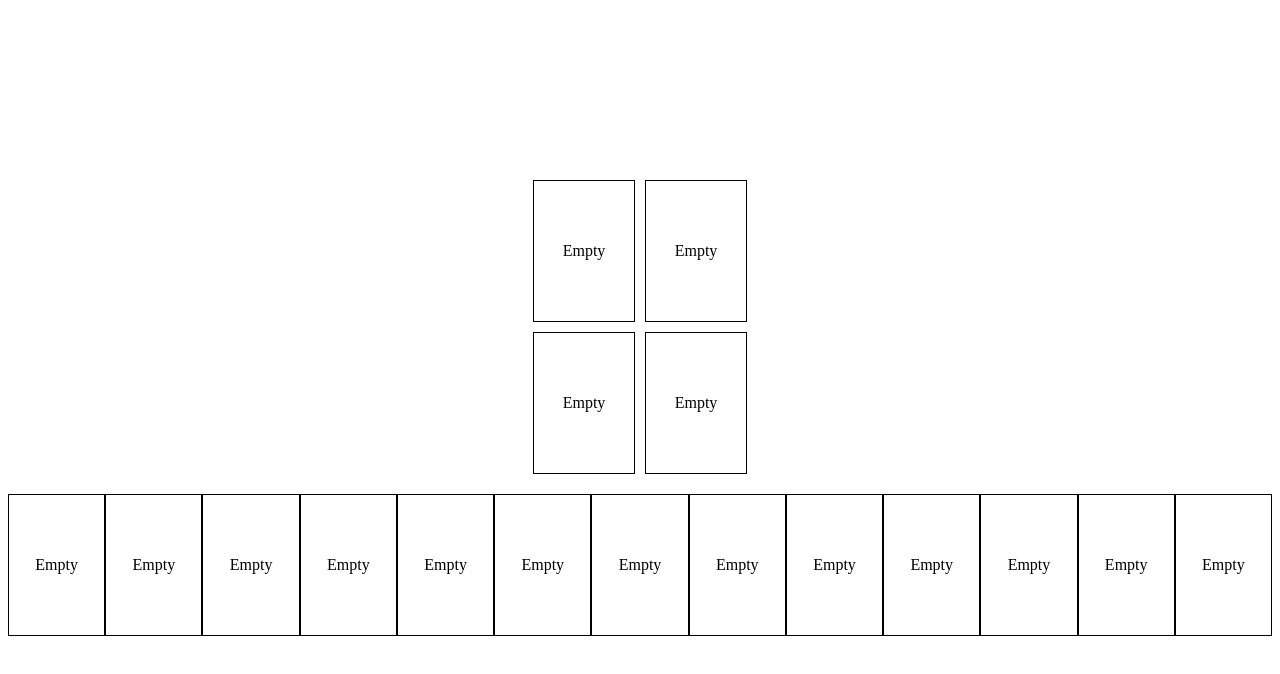
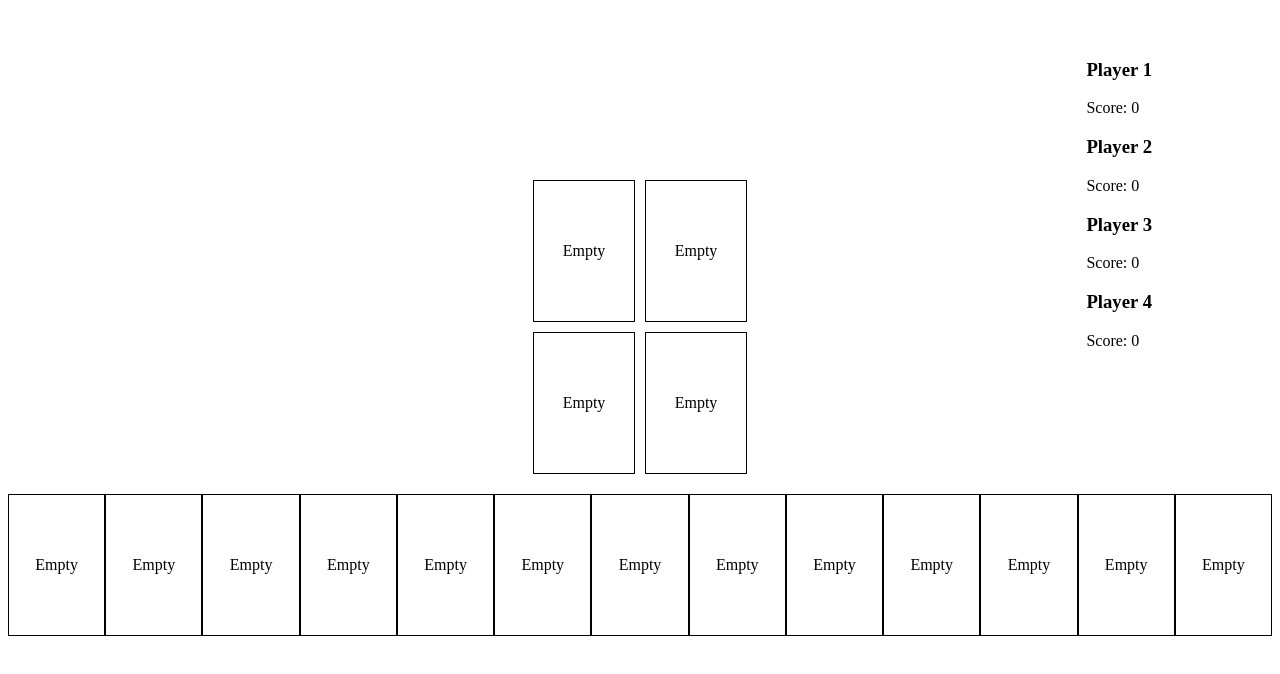
Before and after one commit to TheFluffyNebula/Hearts, a React (Vite) app in the folder client/: page / in a window 1280 px wide. Shown: the top 674 px of the page. Built offline with nearby package versions, Linux system fonts and the light colour scheme.

Commit message:
layout for center cards, hand, scoreboard

```diff
--- a/client/src/App.jsx
+++ b/client/src/App.jsx
@@ -3,7 +3,7 @@
 import React from 'react';
 import CenterCards from './components/CenterCards';
 import Hand from './components/Hand';
-import Card from './components/Card';
+import Scoreboard from './components/Scoreboard';
 
 // const SUITS = ["♠", "♣", "♥", "♦"]
 function App() {
@@ -12,6 +12,7 @@ function App() {
     <div className="app">
       <CenterCards />
       <Hand />
+      <Scoreboard />
     </div>
   );
 }
--- a/client/src/components/CenterCards.jsx
+++ b/client/src/components/CenterCards.jsx
@@ -1,13 +1,19 @@
 import React from 'react';
+import { useState } from 'react';
 import CardSlot from './CardSlot';
 
 function CenterCards() {
+  const initArray = []
+  for (let i = 0; i < 4; i++) {
+    initArray.push(null)
+  }
+  const [hand, setHand] = useState(initArray);
+
   return (
     <div className="center-cards">
-      <CardSlot />
-      <CardSlot />
-      <CardSlot />
-      <CardSlot />
+      {hand.map((card, index) => (
+        <CardSlot key={index} card={card} />
+      ))}
     </div>
   );
 }
--- a/client/src/components/Hand.jsx
+++ b/client/src/components/Hand.jsx
@@ -5,12 +5,12 @@ import CardSlot from './CardSlot';
 
 function Hand() {
   // Initialize the hand with 13 slots, with the first card as the 3 of Hearts
-  const sampleArray = []
-  // sampleArray.push({ rank: "3", suit: "♥" });
+  const initArray = []
+  // initArray.push({ rank: "3", suit: "♥" });
   for (let i = 0; i < 13; i++) {
-    sampleArray.push(null)
+    initArray.push(null)
   }
-  const [hand, setHand] = useState(sampleArray);
+  const [hand, setHand] = useState(initArray);
 
   return (
     <div className="hand">
--- /dev/null
+++ b/client/src/components/Scoreboard.jsx
@@ -0,0 +1,26 @@
+import React from 'react';
+
+const Scoreboard = () => {
+    return (
+        <div className="scoreboard">
+            <div className="player">
+                <h3>Player 1</h3>
+                <p>Score: 0</p>
+            </div>
+            <div className="player">
+                <h3>Player 2</h3>
+                <p>Score: 0</p>
+            </div>
+            <div className="player">
+                <h3>Player 3</h3>
+                <p>Score: 0</p>
+            </div>
+            <div className="player">
+                <h3>Player 4</h3>
+                <p>Score: 0</p>
+            </div>
+        </div>
+    );
+};
+
+export default Scoreboard;
--- a/client/src/index.css
+++ b/client/src/index.css
@@ -18,6 +18,12 @@
   display: flex;
   justify-content: space-around;
   width: 100%;
+}
+
+.scoreboard {
+  position: absolute;
+  top: 5%;
+  right: 10%;
 }
 
 .card-slot {
```
Also changed, not shown: 1 other file (tests, documents, lock files or other folders).
